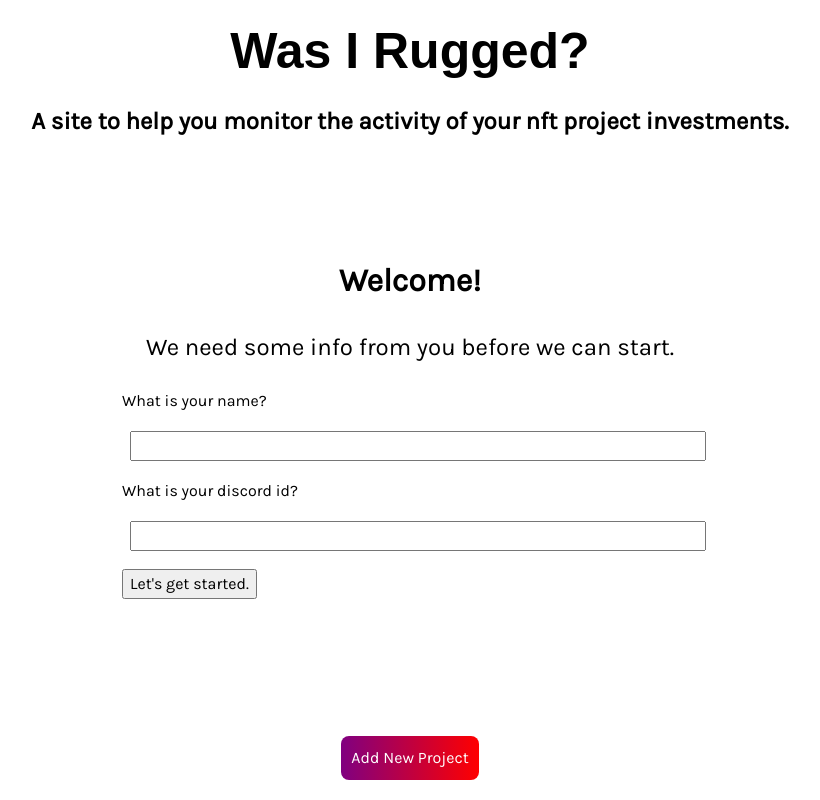
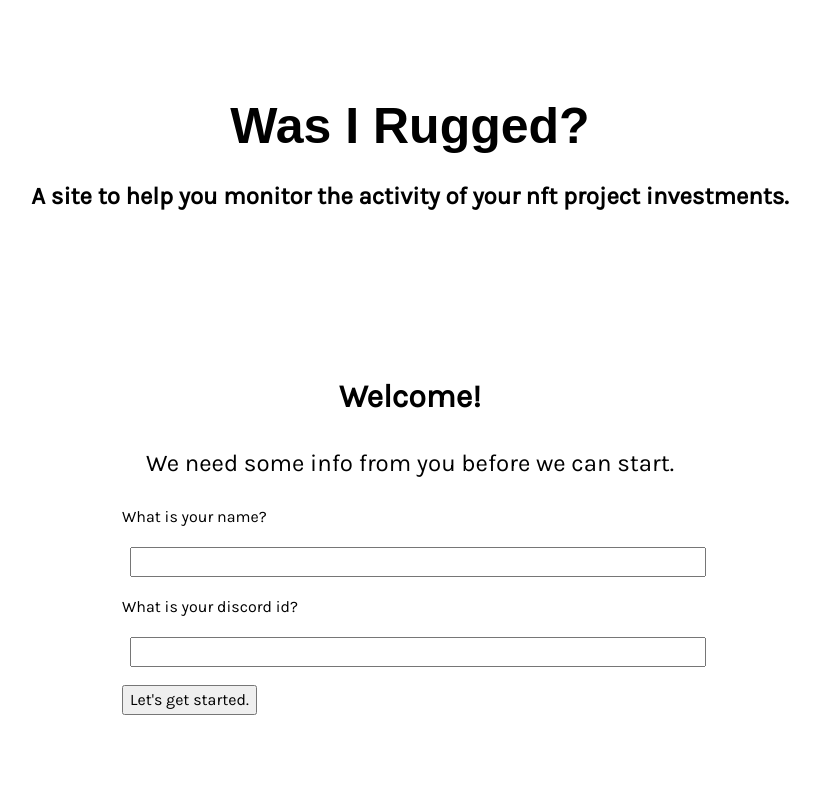
Before and after one commit to mrsdno/was-i-rugged, a React (Create React App) app in the folder client/: page / in a window 1280 px wide. Shown: the whole page, without its empty margins (230-1050 px from the left). Built offline with nearby package versions, Linux system fonts and the light colour scheme; a web font is replaced by a local one.

Commit message:
conditionally load button if info exists

```diff
--- a/client/src/App.js
+++ b/client/src/App.js
@@ -1,4 +1,4 @@
-import React, { useEffect } from "react";
+import React, { useEffect, useState } from "react";
 import { SchemaLink } from "@apollo/client/link/schema";
 
 import {
@@ -24,19 +24,34 @@ const client = new ApolloClient({
   cache: new InMemoryCache(),
 });
 
+
 function App() {
   const title = " NFT Project Rug Status";
   useEffect(() => {
     document.title = title;
   }, []);
 
+
+  const dataSaved = localStorage.getItem('saved');
+  const saved = JSON.parse(dataSaved);
+
+
+  const renderButton = () => {
+    if (saved === 'true') {
+      return <NewProject />;
+    } else
+      console.log('result is false', saved);
+  }
+
+
   return (
     <ApolloProvider client={client}>
       <main className="main-wrapper">
         <Title></Title>
         <UserInfo></UserInfo>
-        <NewProject></NewProject>
+        {renderButton()}
       </main>
+
     </ApolloProvider>
   );
 }
--- a/client/src/app.css
+++ b/client/src/app.css
@@ -10,7 +10,7 @@
   display: flex;
   flex-direction: column;
   font-family: var(--body-font);
-  justify-content: space-between;
+  justify-content: space-around;
   align-items: center;
   height: 100vh;
 }
--- a/client/src/components/NewProjectModal/Modal.js
+++ b/client/src/components/NewProjectModal/Modal.js
@@ -3,7 +3,7 @@ import React, { useState } from "react";
 
 
 const Modal = ({ handleClose, show, children }) => {
-  const showHideClassName = show ? "modal display-block" : "modal display-none";
+const showHideClassName = show ? "modal display-block" : "modal display-none";
 
 
 
@@ -11,8 +11,6 @@ const Modal = ({ handleClose, show, children }) => {
     <div className={showHideClassName}>
       <section className="modal-main">
         {children}
-
-
         <button type="button" onClick={handleClose}>
           Close
         </button>
--- a/client/src/components/NewProjectModal/NewProject.js
+++ b/client/src/components/NewProjectModal/NewProject.js
@@ -27,8 +27,6 @@ class NewProjectDashboard extends Component {
           <h1>Tell us about the project</h1>
           <ModalForm></ModalForm>
         </Modal>
-
-
         <button type="button" className="new-project-btn" onClick={this.showModal}>
           Add New Project
         </button>
--- a/client/src/components/UserInfo.js
+++ b/client/src/components/UserInfo.js
@@ -9,9 +9,11 @@ const UserInfo = () => {
     const [dataSaved, setDataSaved] = useLocalStorage("saved", "false");
 
     const forgetUser = (e) => {
-        setUserName("");
-        setUserDiscord("");
-        setDataSaved("false");
+      setUserName("");
+      setUserDiscord("");
+      setDataSaved("false");
+
+      window.location.reload(false);
     }
 
   const handleInputChange = (e) => {
@@ -35,8 +37,10 @@ const UserInfo = () => {
       console.log("Please provide this information!");
     }
 
-        setDataSaved("true");
-        console.log(dataSaved)
+      setDataSaved("true");
+      console.log(dataSaved)
+      window.location.reload(false);
+
 
     };
 
```
